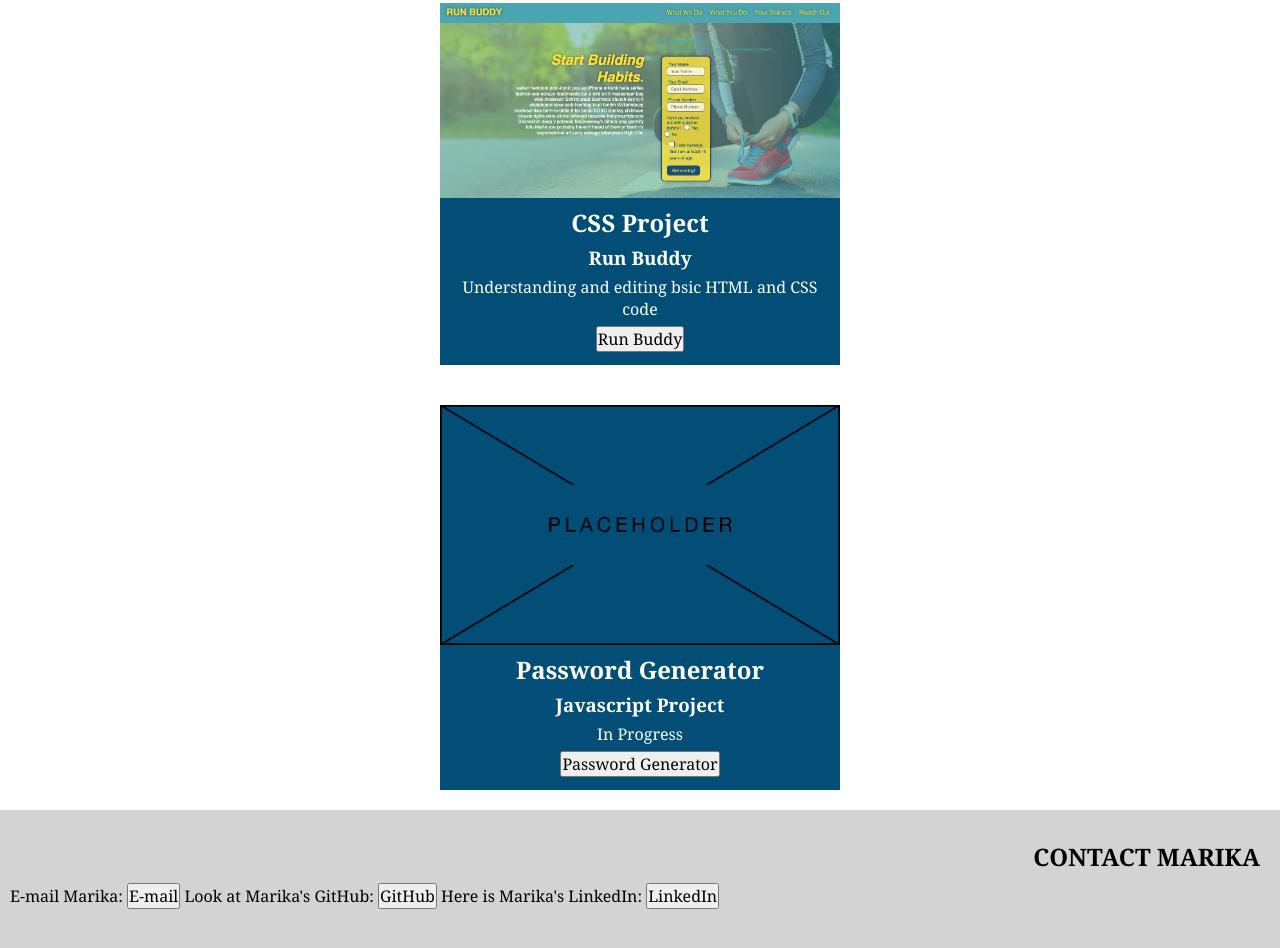
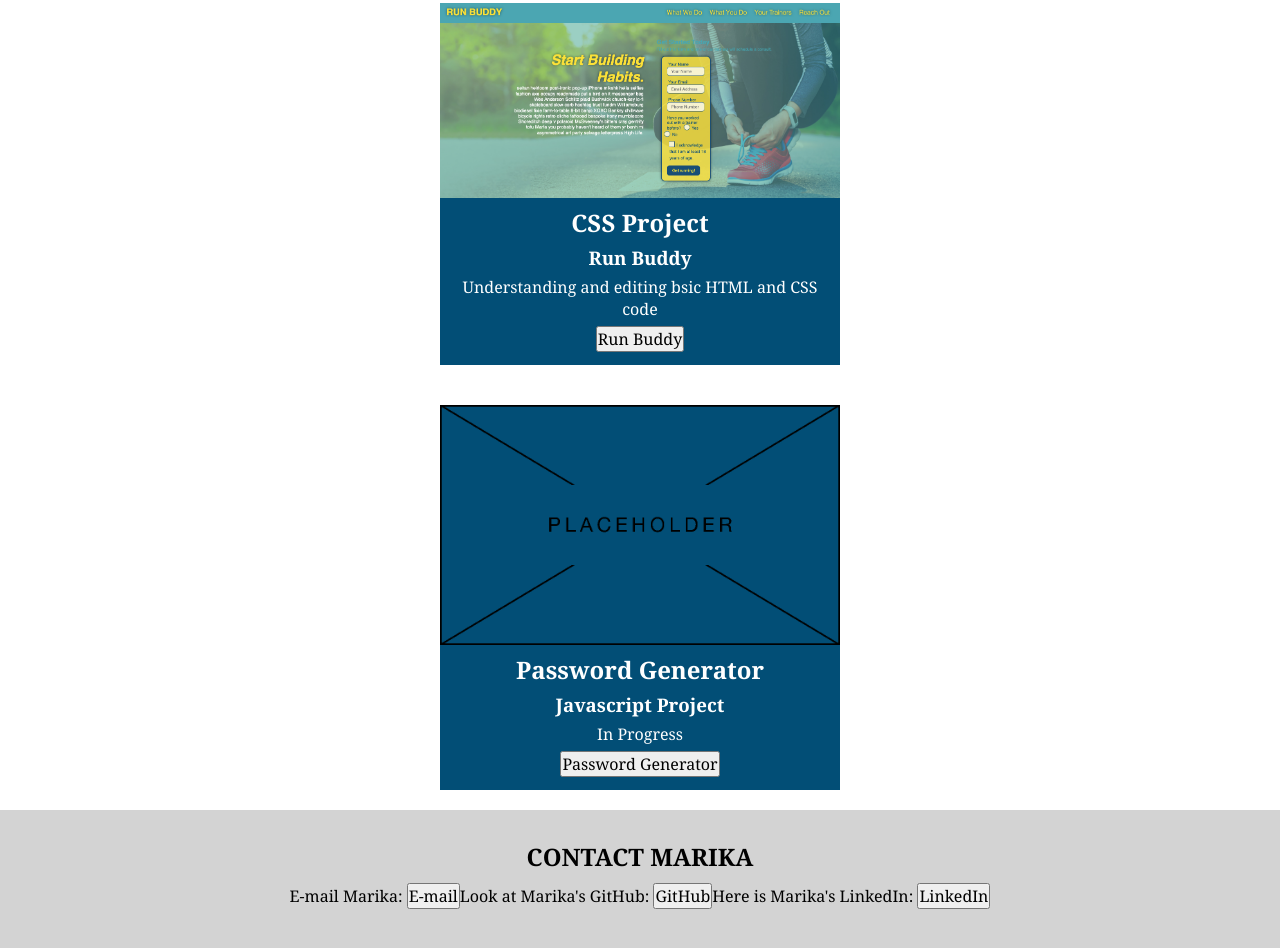
Before and after one commit to marikadicarlo/Portfolio, a plain HTML site: page index.html in a window 1280 px wide. Shown: the part 1060-2008 px from the top of the page. Drawn offline with Linux system fonts and the light colour scheme.

Commit message:
adjusted contact section

```diff
--- a/assets/style.css
+++ b/assets/style.css
@@ -42,6 +42,7 @@ button {
   background-image: url(./images/background.jpg);
   background-position: center;
   background-size: cover;
+  flex-wrap: wrap;
 }
 
 /*  ---------------------------------- */
@@ -104,17 +105,17 @@ button {
 
 #contact-section {
   margin: auto;
-  padding: 10px;
+  padding: 10px 20px;
 }
 
 #contact-section h2 {
   margin-top: 10px;
   padding: 10px;
-  text-align: right;
+  text-align: center;
 }
 
-
-#contact-section ul, li, a {
-  display: inline-block;
-  text-align: right;
+#contact-section ul {
+  list-style: none;
+  display: flex;
+  justify-content: center;
 }
```
Also changed, not shown: README.md.
